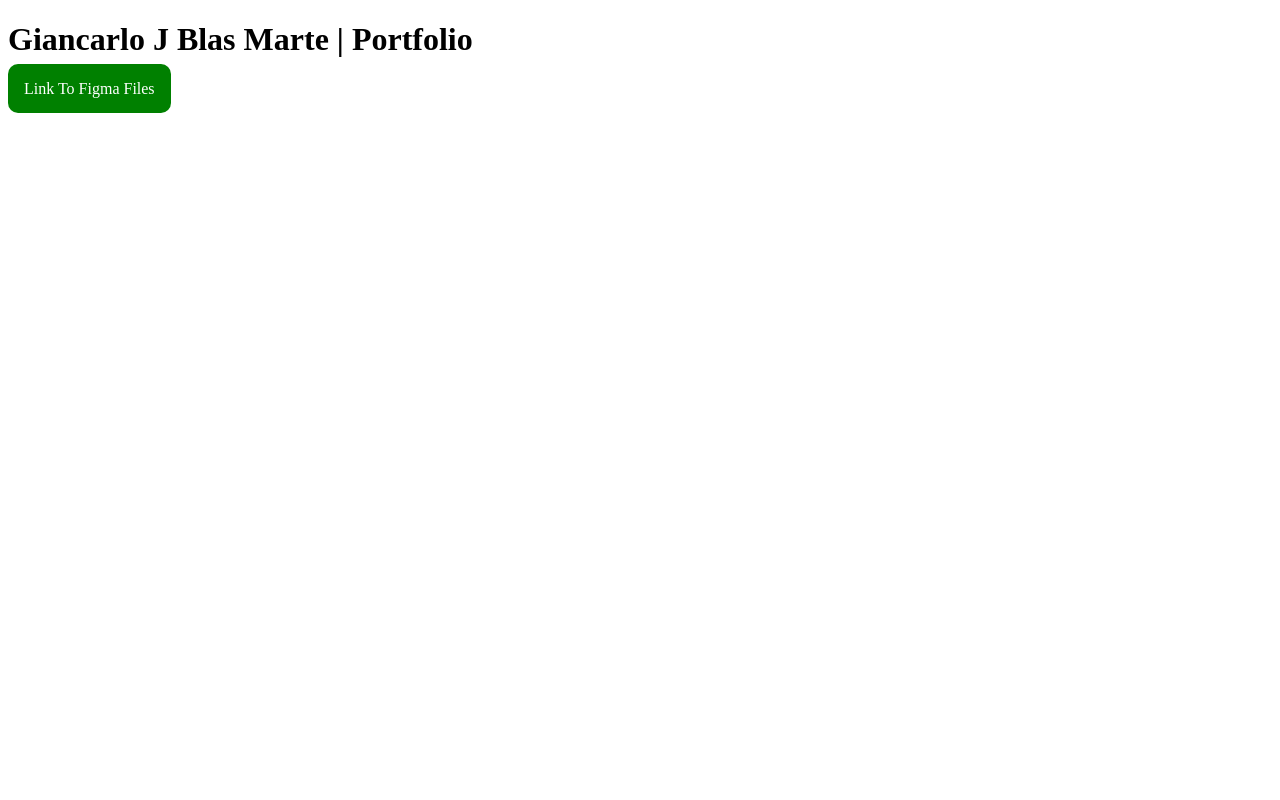
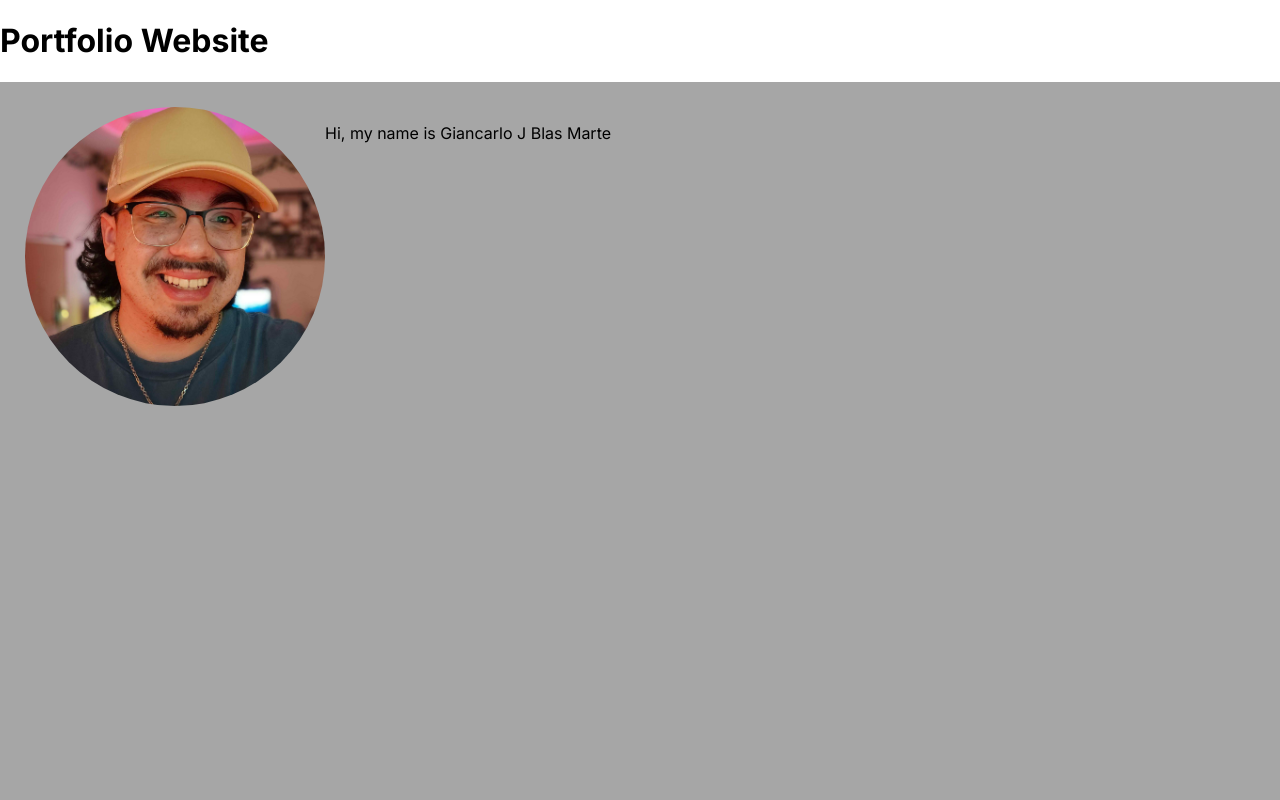
Before and after one commit to Giancarlo-Blas/Giancarlo-Blas.github.io, a plain HTML site: page index.html in a window 1280 px wide. Shown: the top 800 px of the page. Drawn offline with Linux system fonts and the light colour scheme.

Commit message:
Update to basic layout
Added CSS and Profile Picture to main page

```diff
--- a/index.html
+++ b/index.html
@@ -1,28 +1,40 @@
 <!DOCTYPE html>
 <html lang="en">
+
 <head>
     <meta charset="UTF-8">
     <meta name="viewport" content="width=device-width, initial-scale=1.0">
     <title>Document</title>
+    <link rel="stylesheet" href="/src/main.css">
     <style>
-        .styled-figma-button {
-            text-decoration: none;
-            color: white;
-            background-color: green;
-            border-radius: 10px;
-            padding: 1rem;
+        #intro {
+            height: 100vh;
+            display: flex;
+            flex-direction: column;
+            padding: 25px;
         }
-        .styled-figma-button:hover {
-            background-color: darkgreen;
+
+        #projects {
+            height: 100vh;
         }
     </style>
 </head>
+
 <body>
     <header>
-        <h1>Giancarlo J Blas Marte | Portfolio</h1>
+        <h1>Portfolio Website</h1>
     </header>
-    <a href="https://www.figma.com/proto/8jq0fgtRLVxWSKdx3wj0Pq/Smart-Home-Dashboard?node-id=8-132&t=qyQ7GWfjYzp38Ozy-1" class="styled-figma-button">Link To Figma Files</a>
+    <!-- <a href="https://www.figma.com/proto/8jq0fgtRLVxWSKdx3wj0Pq/Smart-Home-Dashboard?node-id=8-132&t=qyQ7GWfjYzp38Ozy-1"
+        class="styled-figma-button">Link To Figma Files</a> -->
+    <section id="intro" style="background-color: rgb(166, 166, 166);">
+        <div class="flex-row">
+            <img class="profile-picture" width="300vw" src="/static/giancarlo.jpg" alt="">
+            <p>Hi, my name is Giancarlo J Blas Marte</p>
+        </div>
+    </section>
+    <section id="intro" style="background-color: rgb(255, 200, 0);">
 
-    <!-- <iframe style="border: 1px solid rgba(0, 0, 0, 0.1);" width="800" height="450" src="https://embed.figma.com/proto/8jq0fgtRLVxWSKdx3wj0Pq/Smart-Home-Dashboard?node-id=8-132&embed-host=share" allowfullscreen></iframe> -->
+    </section>
 </body>
+
 </html>
--- /dev/null
+++ b/src/main.css
@@ -0,0 +1,31 @@
+@import url('https://fonts.googleapis.com/css2?family=Inter:ital,opsz,wght@0,14..32,100..900;1,14..32,100..900&display=swap');
+
+
+body{
+    margin: 0;
+    font-family: "Inter", sans-serif;
+    font-optical-sizing: auto;
+    font-weight: 16px;
+    font-style: normal;
+}
+
+.styled-figma-button {
+    text-decoration: none;
+    color: white;
+    background-color: green;
+    border-radius: 10px;
+    padding: 1rem;
+}
+
+.styled-figma-button:hover {
+    background-color: darkgreen;
+}
+
+.profile-picture {
+    border-radius: 100%;
+}
+
+.flex-row {
+    display: flex;
+    flex-direction: row;
+}
```
Also changed, not shown: static/giancarlo.jpg (added).
